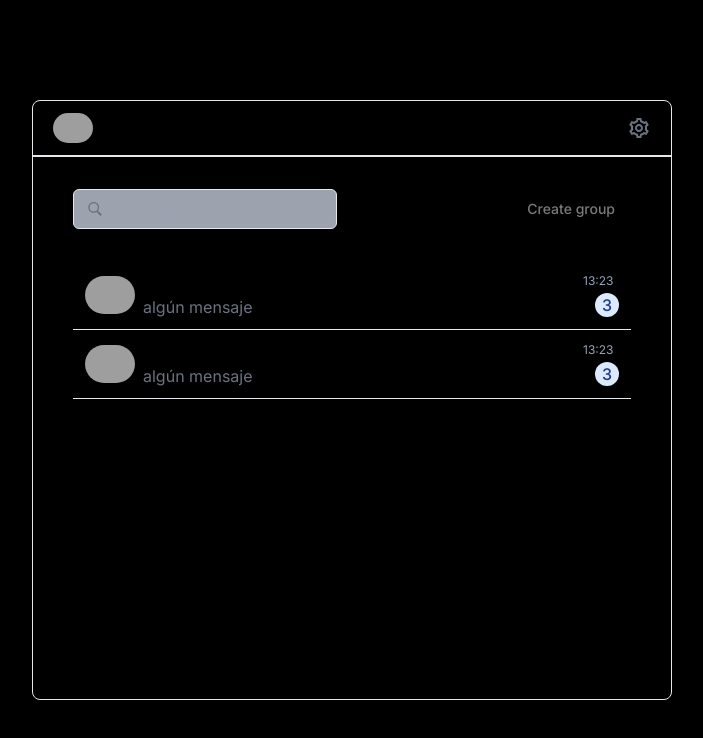
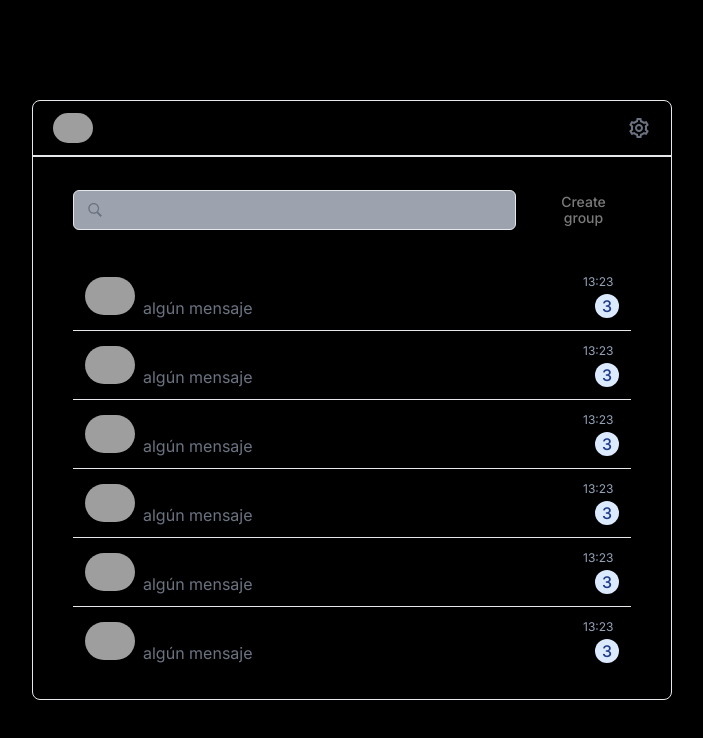
Before and after one commit to alvarovalverde03/websockets-chat, a Next.js app in the folder frontend/: page /chats in a window 1280 px wide. Shown: the top 738 px of the page, without its empty margins (288-991 px from the left). Built offline with nearby package versions, Linux system fonts and the light colour scheme; grey boxes are pictures that could not be loaded.

Commit message:
style: :lipstick: Add mobile layout

```diff
--- a/frontend/src/app/layout.tsx
+++ b/frontend/src/app/layout.tsx
@@ -19,10 +19,10 @@ export default function RootLayout({
     <html lang="en" className='h-full'>
       <body className={inter.className + ' h-full'}>
         <div className="h-full bg-black w-full flex items-center justify-center">
-          <div className="h-3/4 w-1/2 rounded-lg border bg-black text-card-foreground shadow-sm overflow-hidden">
+          <div className="lg:h-3/4 lg:w-1/2 h-full w-full lg:rounded-lg lg:border bg-black text-card-foreground shadow-sm overflow-hidden">
             <Header />
 
-            <div className='pt-8 px-10 max-h-[85%] h-full overflow-hidden'>
+            <div className='pt-8 lg:px-10 px-5 lg:max-h-[85%] max-h-[90%] h-full overflow-hidden'>
               {children}
             </div>
           </div>
--- a/frontend/src/components/chats/Chats.tsx
+++ b/frontend/src/components/chats/Chats.tsx
@@ -7,7 +7,37 @@ export default function Chats() {
         <>
             <Search />
 
-            <div className="overflow-y-auto max-h-[55vh] pb-14"> {/* chats */}
+            <div className="overflow-y-auto lg:max-h-[55vh] max-h-full lg:pb-14 pb-20"> {/* chats */}
+                <Chat />
+
+                <Chat />
+                <Chat />
+
+                <Chat />
+                <Chat />
+
+                <Chat />
+                <Chat />
+
+                <Chat />
+                <Chat />
+
+                <Chat />
+                <Chat />
+
+                <Chat />
+                <Chat />
+
+                <Chat />
+                <Chat />
+
+                <Chat />
+                <Chat />
+
+                <Chat />
+                <Chat />
+
+                <Chat />
                 <Chat />
 
                 <Chat />
--- a/frontend/src/components/search/Search.tsx
+++ b/frontend/src/components/search/Search.tsx
@@ -1,19 +1,19 @@
 export default function Search() {
     return (
-        <div className="flex justify-between items-center mb-3 pb-5">
-            <div className="relative">
+        <div className="flex justify-between items-center mb-3 pb-5 gap-5">
+            <div className="relative w-full">
                 <div className="absolute inset-y-0 left-0 flex items-center pl-3.5 pointer-events-none">
                     <svg className="w-4 h-4 text-gray-500 dark:text-gray-400" aria-hidden="true" xmlns="http://www.w3.org/2000/svg" fill="currentColor" viewBox="0 0 50 50">
                         <path d="M 21 3 C 11.601563 3 4 10.601563 4 20 C 4 29.398438 11.601563 37 21 37 C 24.355469 37 27.460938 36.015625 30.09375 34.34375 L 42.375 46.625 L 46.625 42.375 L 34.5 30.28125 C 36.679688 27.421875 38 23.878906 38 20 C 38 10.601563 30.398438 3 21 3 Z M 21 7 C 28.199219 7 34 12.800781 34 20 C 34 27.199219 28.199219 33 21 33 C 13.800781 33 8 27.199219 8 20 C 8 12.800781 13.800781 7 21 7 Z" />
                     </svg>
                 </div>
                 <input type="text" id="input-group-1"
-                    className=" pl-10 dark:placeholder-gray-400 dark:text-white flex h-10 w-full rounded-md border border-input bg-gray-400 dark:bg-black px-3 py-2 text-sm ring-offset-background file:border-0 file:bg-transparent file:text-sm file:font-medium placeholder:text-muted-foreground focus-visible:outline-none focus-visible:ring-[1px] focus-visible:ring-ring focus-visible:ring-offset-2 disabled:cursor-not-allowed disabled:opacity-50" placeholder="Busca un chat"
+                    className="pl-10 dark:placeholder-gray-400 dark:text-white flex h-10 w-full rounded-md border border-input bg-gray-400 dark:bg-black px-3 py-2 text-sm ring-offset-background file:border-0 file:bg-transparent file:text-sm file:font-medium placeholder:text-muted-foreground focus-visible:outline-none focus-visible:ring-[1px] focus-visible:ring-ring focus-visible:ring-offset-2 disabled:cursor-not-allowed disabled:opacity-50" placeholder="Busca un chat"
                 />
             </div>
             <div>
                 <button
-                    className="inline-flex items-center justify-center rounded-md text-sm font-medium ring-offset-background transition-colors focus-visible:outline-none focus-visible:ring-2 focus-visible:ring-ring focus-visible:ring-offset-2 disabled:pointer-events-none disabled:opacity-50 bg-black dark:bg-white text-primary-foreground hover:bg-black/90 dark:hover:bg-white/90 h-10 px-4 py-2 text-gray-100 dark:text-black"
+                    className="leading-4 inline-flex items-center justify-center rounded-md text-sm font-medium ring-offset-background transition-colors focus-visible:outline-none focus-visible:ring-2 focus-visible:ring-ring focus-visible:ring-offset-2 disabled:pointer-events-none disabled:opacity-50 bg-black dark:bg-white text-primary-foreground hover:bg-black/90 dark:hover:bg-white/90 h-10 px-4 py-2 text-gray-100 dark:text-black"
                     disabled
                 >
                     Create group
```
